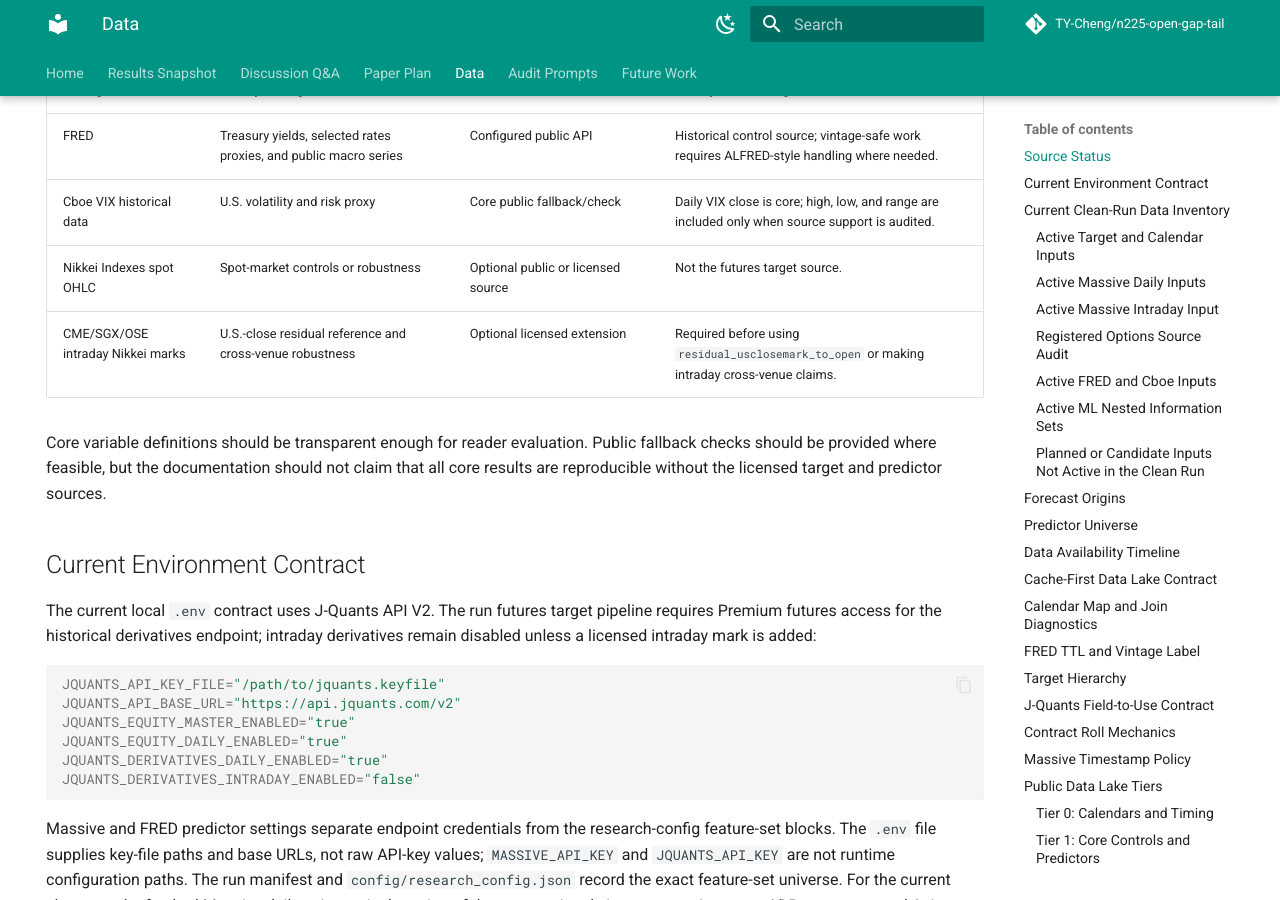
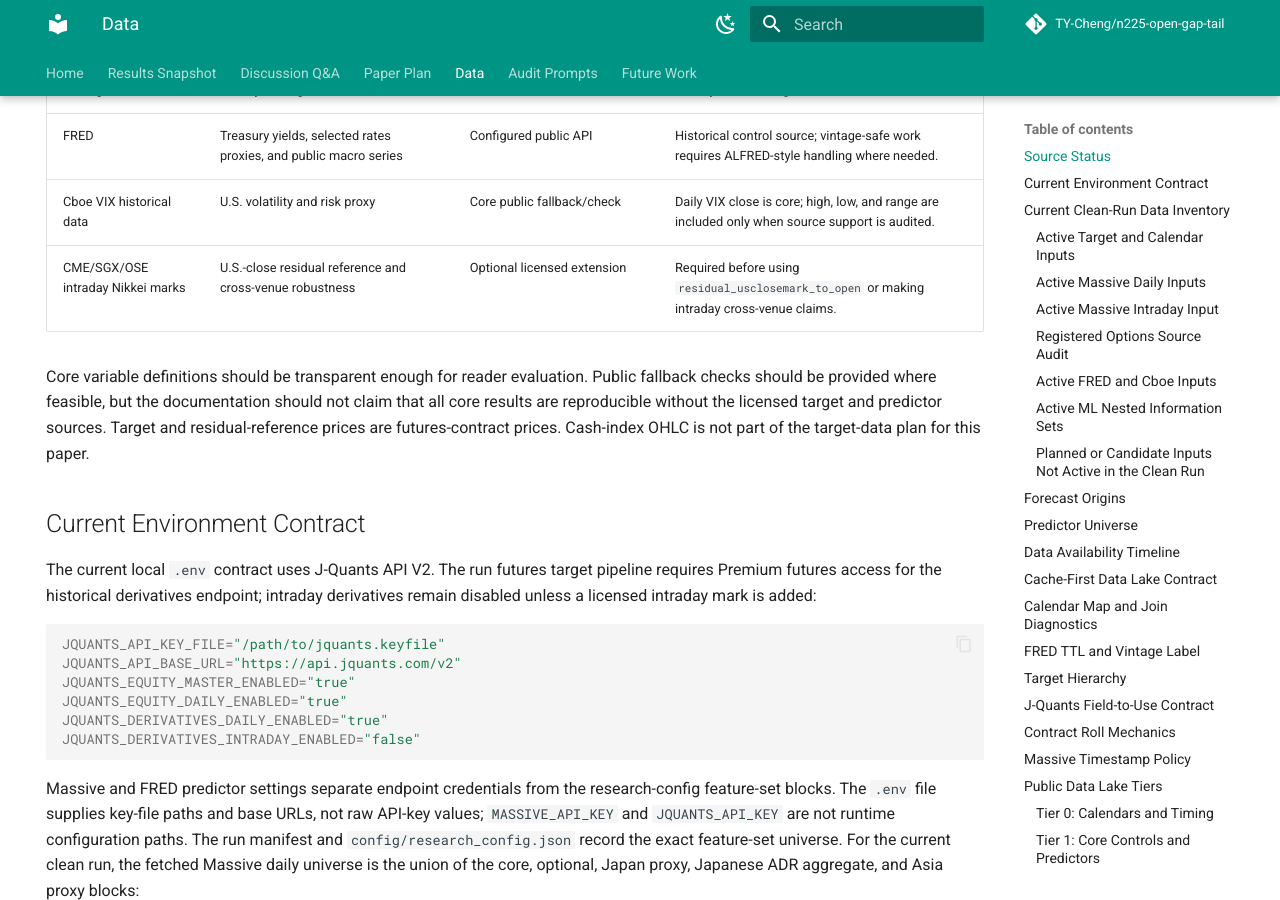
Before and after one commit to TY-Cheng/n225-open-gap-tail, an MkDocs documentation site: the page built from docs/data.md, in a window 1280 px wide and 900 px high, scrolled down 607 px. Built offline with MkDocs 1.6.1 and Material for MkDocs 9.7.7, drawn with Linux system fonts in a browser that asks for light colours; comment, search, counter and statistics services are not loaded.

Commit message:
Update data.md

```diff
--- a/docs/data.md
+++ b/docs/data.md
@@ -17,10 +17,11 @@
 | JPX calendar and trading-hour rules | OSE business-day, day/night session, holiday-trading, roll/SQ context | Core official timing source | Determines OSE target eligibility and holiday/session flags. |
 | FRED | Treasury yields, selected rates proxies, and public macro series | Configured public API | Historical control source; vintage-safe work requires ALFRED-style handling where needed. |
 | Cboe VIX historical data | U.S. volatility and risk proxy | Core public fallback/check | Daily VIX close is core; high, low, and range are included only when source support is audited. |
-| Nikkei Indexes spot OHLC | Spot-market controls or robustness | Optional public or licensed source | Not the futures target source. |
 | CME/SGX/OSE intraday Nikkei marks | U.S.-close residual reference and cross-venue robustness | Optional licensed extension | Required before using `residual_usclosemark_to_open` or making intraday cross-venue claims. |
 
 Core variable definitions should be transparent enough for reader evaluation. Public fallback checks should be provided where feasible, but the documentation should not claim that all core results are reproducible without the licensed target and predictor sources.
+Target and residual-reference prices are futures-contract prices. Cash-index OHLC
+is not part of the target-data plan for this paper.
 
 ## Current Environment Contract
 
```
